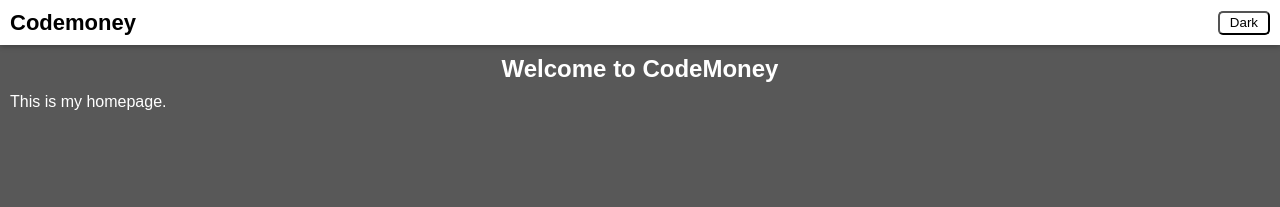
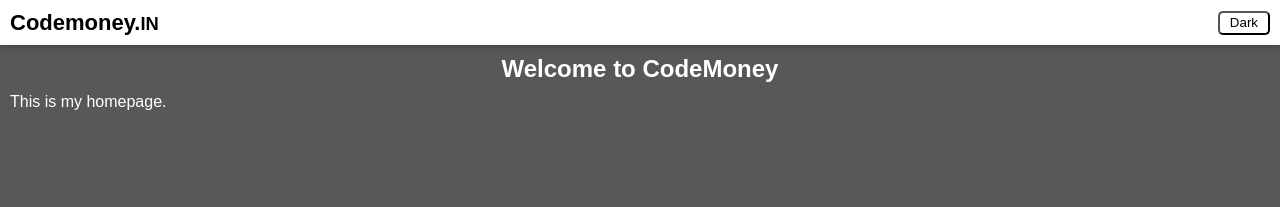
Before and after one commit to naahchi/testing, a Jekyll site: the page built from index.html, in a window 1280 px wide. Shown: the top 207 px of the page. Built offline with Jekyll 4.4.1, drawn with Linux system fonts in a browser that asks for light colours.

Commit message:
Update header.html

```diff
--- a/_includes/header.html
+++ b/_includes/header.html
@@ -1,5 +1,5 @@
 <nav class="top_nav">
-    <a href="/" class="logo">Codemoney</a>
+    <a href="/" class="logo">Codemoney.<small>IN</small></a>
     <button id="themeBtn">:::::</button>
 </nav>
 <nav class="bottom_nav">
```
